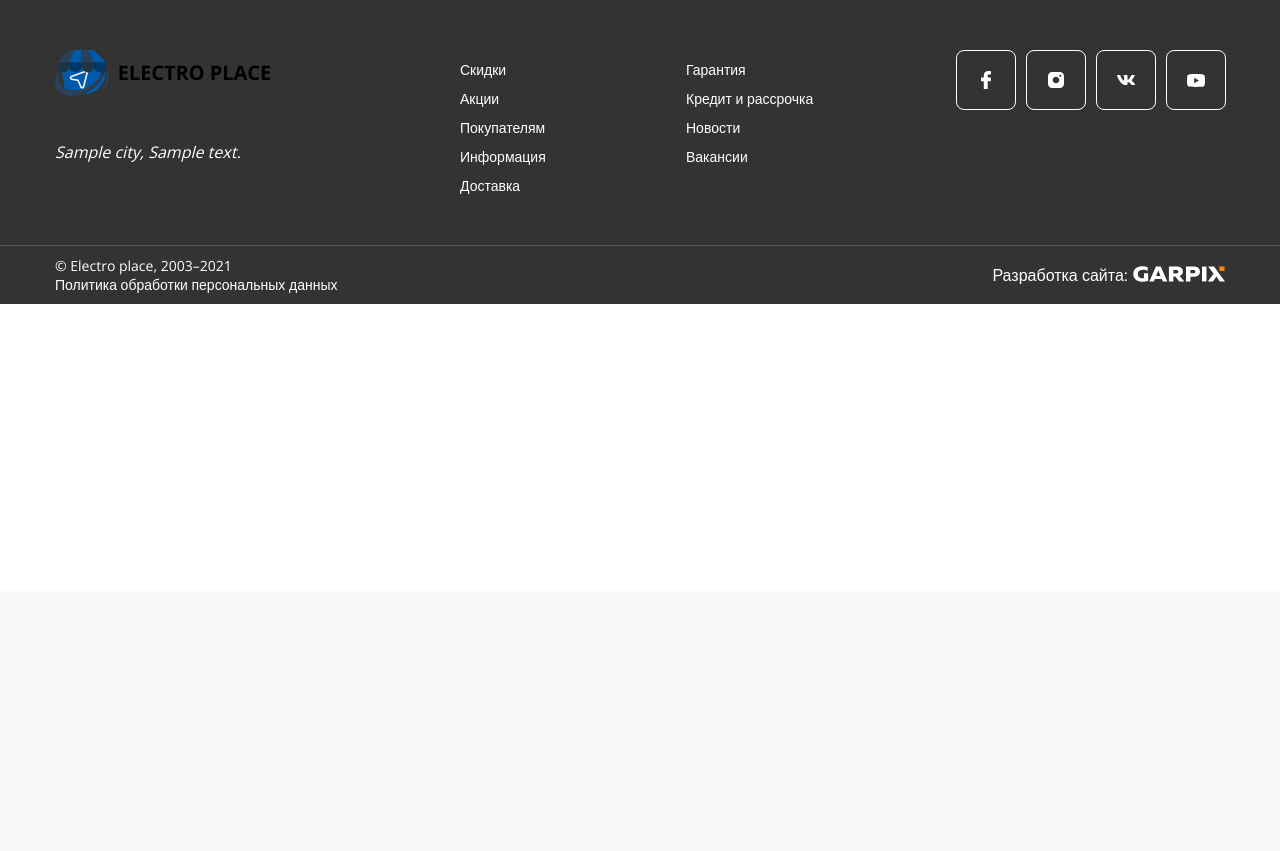
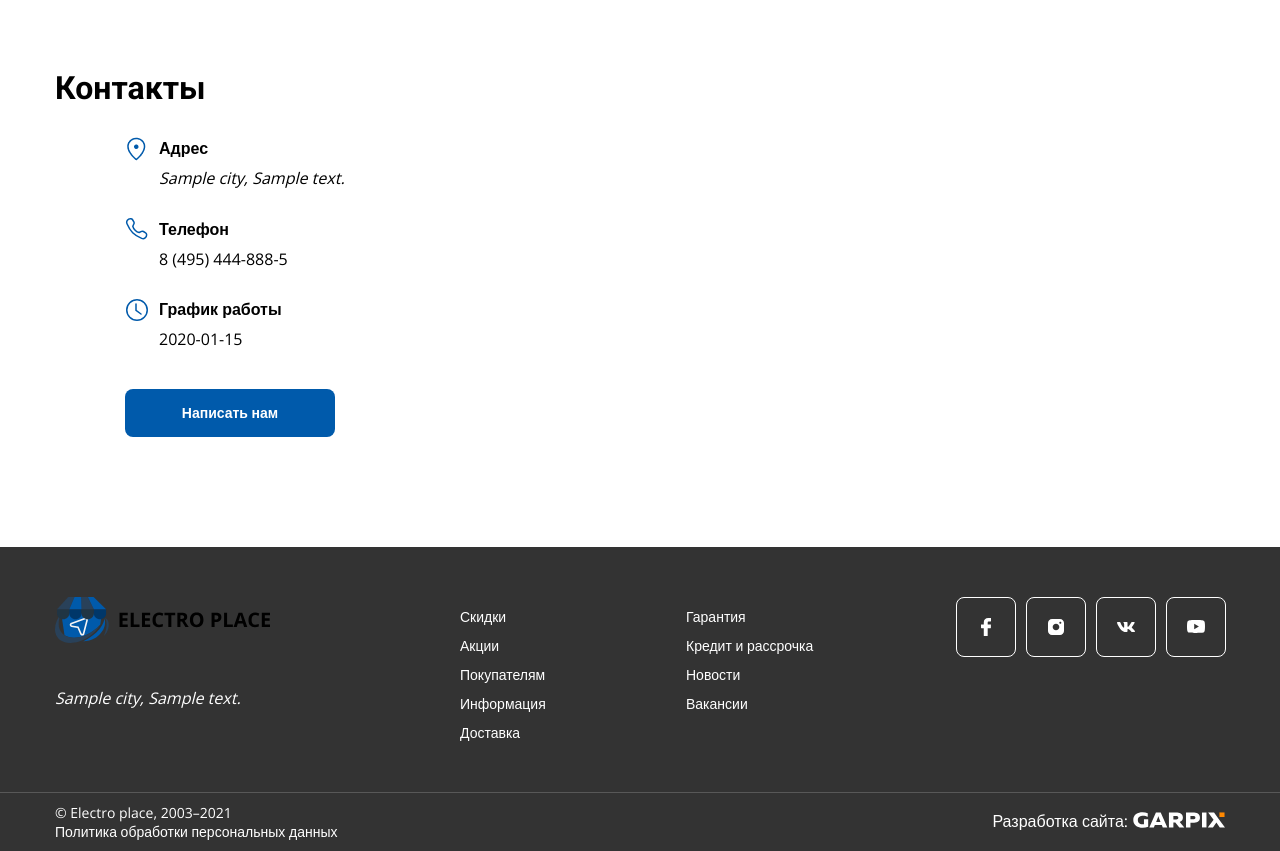
Before and after one commit to AlexKhlybov/gCMS_electroplace, a Django app: template frontend/templates/pages/contact_page.html in a window 1280 px wide. Shown: the part 209-1060 px from the top of the page. Before the commit the page ends 513 px from the top, so only its background shows below. Run offline with Django 3.2, Linux system fonts and the light colour scheme; the template is opened without the code that fills it: most values are stand-ins (such as "Sample title", 1, 10 or a date in 2020).

```diff
--- a/frontend/templates/pages/contact_page.html
+++ b/frontend/templates/pages/contact_page.html
@@ -3,5 +3,34 @@
 
 
 {% block content %}
+<section class="contacts">
+    <div class="container">
+        <h2 class="section-title">Контакты</h2>
+        <div class="content">
+            <div class="map">
+                <script  async src="https://api-maps.yandex.ru/services/constructor/1.0/js/?um=constructor%3Ad72508a893ff8a62cb3a3262aa10230d9d2461efeebe2f367f99541fc70545f0&amp;width=670&amp;height=400&amp;lang=ru_RU&amp;scroll=false"></script>
+            </div>
+            <ul class="contacts-list">
+                <li class="contacts-list__item">
+                    <h4 class="title">Адрес</h4>
+                    <address class="text">{{ contacts.city }}, {{ contacts.address }}</address>
+                </li>
+                <li class="contacts-list__item">
+                    <h4 class="title">Телефон</h4>
+                    <a  class="text" href="tel:{{ contacts.phone }}">8 (495) 444-888-5</a>
+                </li>
+                <li class="contacts-list__item">
+                    <h4 class="title">График работы</h4>
+                    <p class="text">{{ contacts.tabletime }}</p>
+                </li>
+                <li class="contacts-list__item">
+                    <button aria-label="Кнопка Написать нам" class="btn btn__fill btn__send">
+                        Написать нам
+                    </button>
+                </li>
+            </ul>
 
+        </div>
+    </div>
+</section>
 {% endblock content %}
```
Also changed, not shown: backend/electroplace/models/promo_page.py (added, +23 -0 lines), frontend/templates/pages/promo_page.html (added, +7 -0 lines).
